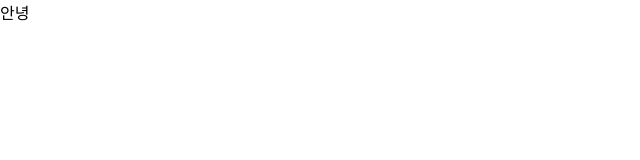
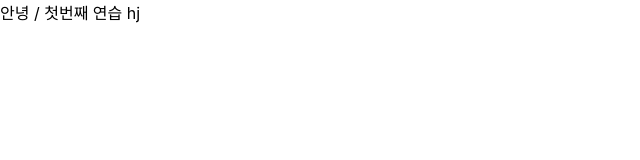
Before and after one commit to jhrogh/group-proj, a React (Create React App) app: page /findinfo in a window 1280 px wide. Shown: the top 160 px of the page, without its empty margins (0-640 px from the left). Built offline with nearby package versions, Linux system fonts and the light colour scheme.

Commit message:
첫번쨰 연습 hj

```diff
--- a/src/pages/findinfo/FindInfo.js
+++ b/src/pages/findinfo/FindInfo.js
@@ -1,7 +1,7 @@
 import React from 'react';
 
 function FindInfo() {
-  return <div>안녕</div>;
+  return <div>안녕 / 첫번째 연습 hj</div>;
 }
 
 export default FindInfo;
```
